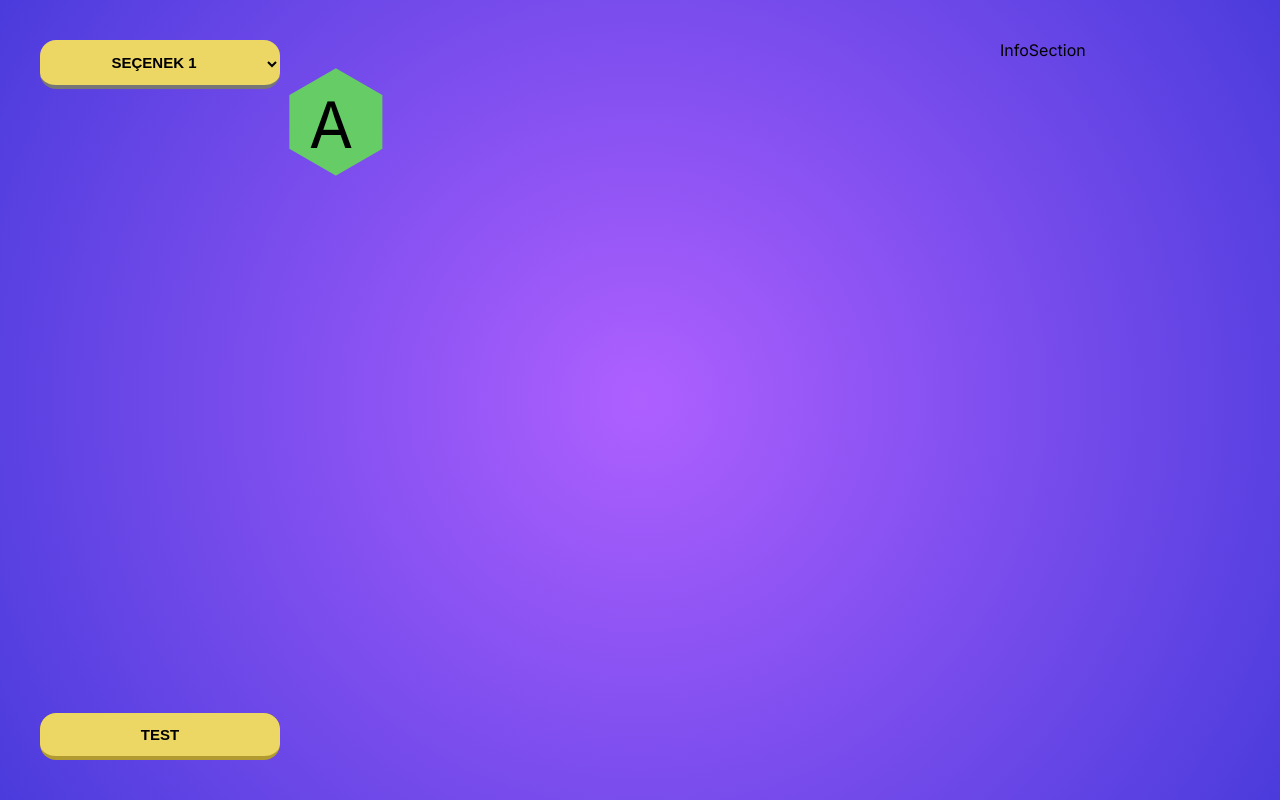
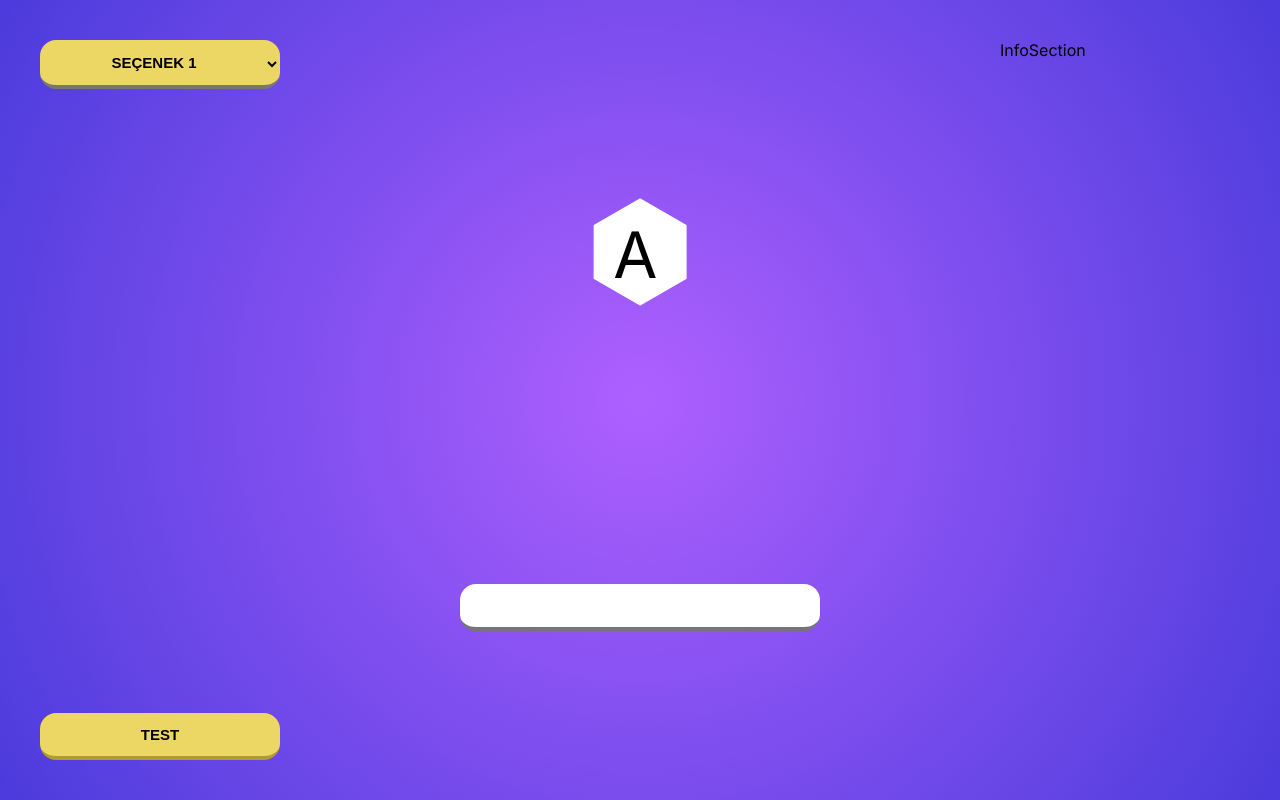
Before and after one commit to 10urkarasu/spelling-bee-game, a Next.js app: page / in a window 1280 px wide. Built offline with nearby package versions, Linux system fonts and the light colour scheme.

Commit message:
created input component

```diff
--- a/src/components/hexagon/hexagon.module.css
+++ b/src/components/hexagon/hexagon.module.css
@@ -3,16 +3,16 @@
 }
 
 .hexagon {
-    color: #6c6;
+    color: rgb(255, 255, 255);
     font-size: 128px;
-    position: absolute;
-    z-index: 1;
+    z-index: 0;
 }
 
 .letter {
+    color: #000;
     font-size: 64px;
     position: absolute;
     left: 29.05px;
     top: 46.4px;
-    z-index: 2;
+    z-index: 1;
 }
--- /dev/null
+++ b/src/components/input/Input.jsx
@@ -0,0 +1,6 @@
+import React from "react";
+import styles from "./input.module.css";
+
+export const Input = () => {
+    return <input className={styles.input} type="text" />;
+};
--- /dev/null
+++ b/src/components/input/input.module.css
@@ -0,0 +1,14 @@
+.input {
+    background-color: #ffffff;
+    border-radius: 16px;
+    border-width: 0 0 4px;
+    box-sizing: border-box;
+    color: #000000;
+    cursor: pointer;
+    font-size: 15px;
+    font-weight: 700;
+    padding: 13px 16px;
+    text-align: center;
+    text-transform: uppercase;
+    width: 50%;
+}
--- a/src/components/mainSection/MainSection.jsx
+++ b/src/components/mainSection/MainSection.jsx
@@ -1,11 +1,13 @@
 import React from "react";
 import styles from "./mainSection.module.css";
 import Hexagon from "../hexagon/Hexagon";
+import { Input } from "../input/Input";
 
 export const MainSection = () => {
     return (
         <main className={styles.container}>
             <Hexagon />
+            <Input />
         </main>
     );
 };
--- a/src/components/mainSection/mainSection.module.css
+++ b/src/components/mainSection/mainSection.module.css
@@ -1,2 +1,6 @@
 .container {
+    display: flex;
+    flex-direction: column;
+    align-items: center;
+    justify-content: space-around;
 }
```
